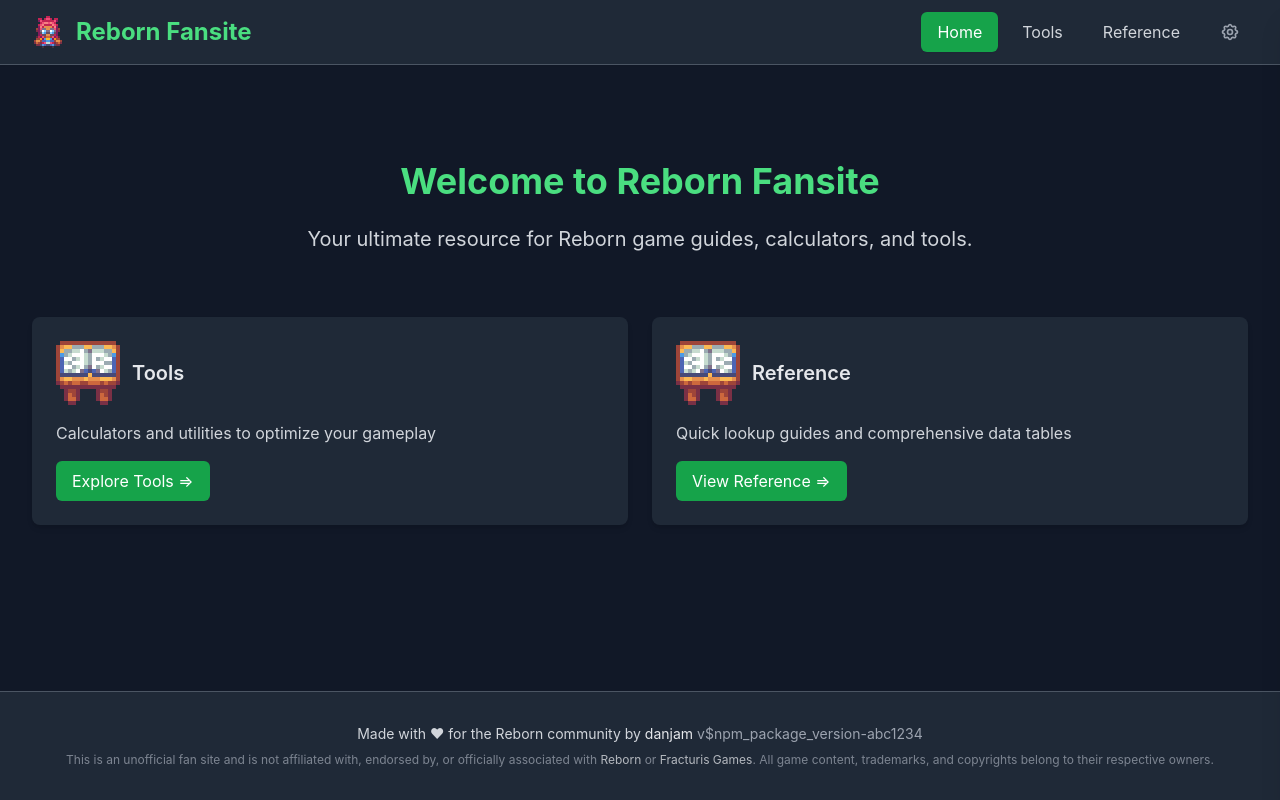
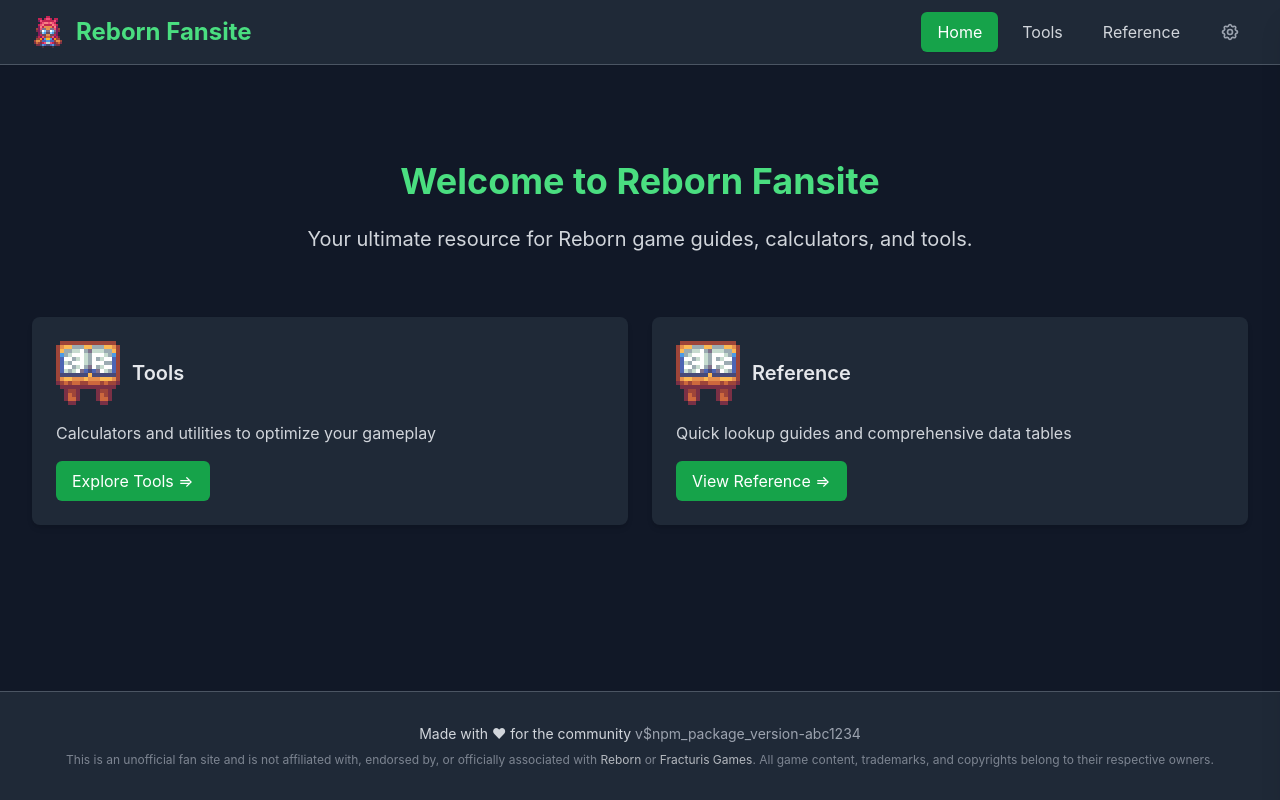
Before and after one commit to danjam/reborn-fansite, a React (Vite) app: page / in a window 1280 px wide. Built offline with nearby package versions, Linux system fonts and the light colour scheme.

Commit message:
fix: reverted some footer display changes

```diff
--- a/src/components/Layout.tsx
+++ b/src/components/Layout.tsx
@@ -119,18 +119,7 @@ const LayoutContent = memo(() => {
           <div className="py-8">
             <div className="text-center space-y-2">
               <p className={clsx('text-sm', theme.text.secondary)}>
-                Made with &hearts; for the Reborn community by{' '}
-                <a
-                  href="https://github.com/danjam"
-                  target="_blank"
-                  rel="noopener noreferrer"
-                  className={clsx(
-                    theme.text.primary,
-                    'hover:underline transition-colors'
-                  )}
-                >
-                  danjam
-                </a>{' '}
+                Made with &hearts; for the community{' '}
                 <a
                   href="https://github.com/danjam/reborn-fansite/releases"
                   target="_blank"
```
